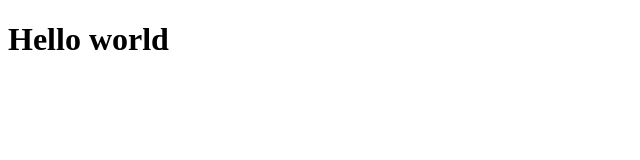
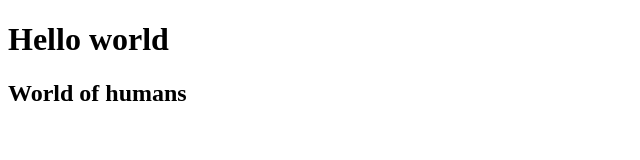
Before and after one commit to anonymous2018x/learn_git, a plain HTML site: page index.html in a window 1280 px wide. Shown: the whole page, without its empty margins (0-640 px from the left). Drawn offline with Linux system fonts and the light colour scheme.

Commit message:
super human

```diff
--- a/index.html
+++ b/index.html
@@ -4,5 +4,6 @@
         <h1>
             Hello world
         </h1>
+        <h2>World of humans</h2>
     </body>
 </html>
```
